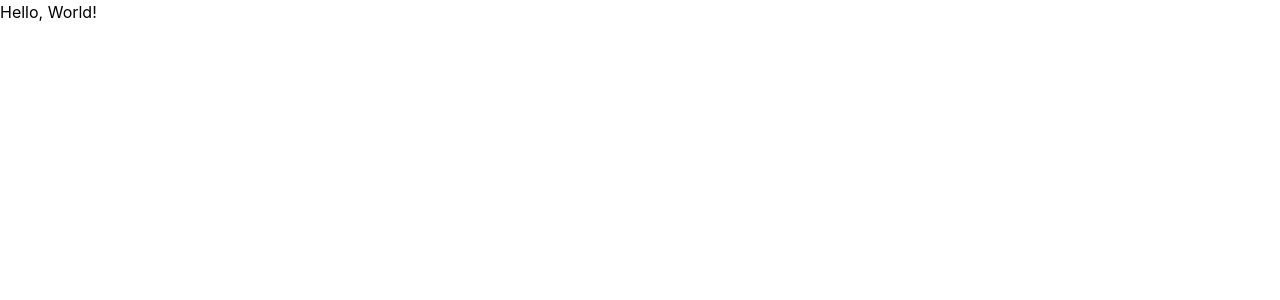
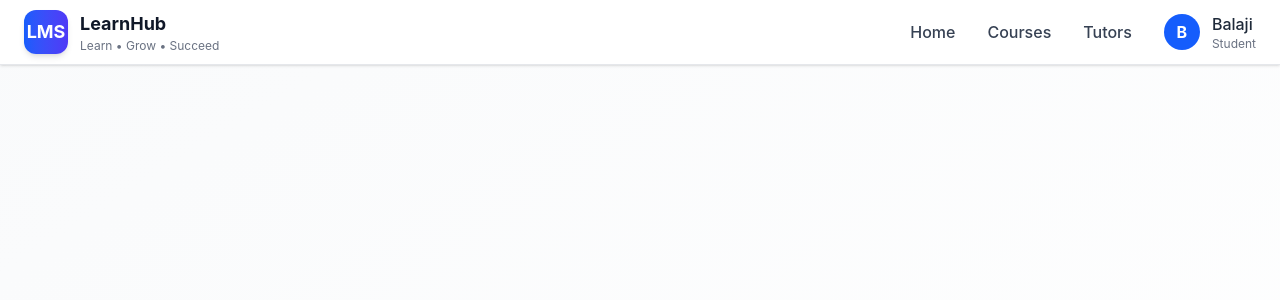
Before and after one commit to johnbalaji786/Learning-Management-System-Frontend, a React (Vite) app: page / in a window 1280 px wide. Shown: the top 300 px of the page. Built offline with nearby package versions, Linux system fonts and the light colour scheme.

Commit message:
navebar setup --done

```diff
--- a/package.json
+++ b/package.json
@@ -14,6 +14,8 @@
     "react": "^19.2.6",
     "react-dom": "^19.2.6",
     "react-router": "^7.18.0",
+    "react-router-dom": "^7.18.0",
+    "react-toastify": "^11.1.0",
     "tailwindcss": "^4.3.1"
   },
   "devDependencies": {
--- a/src/App.jsx
+++ b/src/App.jsx
@@ -1,15 +1,33 @@
 import { createBrowserRouter, RouterProvider } from "react-router";
+import { ToastContainer } from "react-toastify";
+import Home from "./pages/Home";
 
 const router = createBrowserRouter([
   {
     path: "/",
-    element: <h1>Hello, World!</h1>,
+    element: <Home />
   },
 ]);
 
 const App = () => {
   return (
-    <RouterProvider router={router} />
+
+    <>
+      <RouterProvider router={router} />
+       <ToastContainer
+        position="top-right"
+        autoClose={3000}
+        hideProgressBar={false}
+        newestOnTop={false}
+        closeOnClick
+        rtl={false}
+        pauseOnFocusLoss
+        draggable
+        pauseOnHover
+        theme="light"
+      />
+    </>
+
   )
 }
 
--- /dev/null
+++ b/src/components/Navbar.jsx
@@ -0,0 +1,235 @@
+import { Link } from "react-router-dom";
+
+const Navbar = () => {
+  const { isAuthenticated, user } = {
+    isAuthenticated: true,
+
+    user: {
+      name: "Balaji",
+      role: "student", // student | tutor | admin
+    },
+  };
+
+  return (
+    <nav className="bg-white border-b border-gray-200 shadow-sm sticky top-0 z-50">
+      <div className="max-w-7xl mx-auto px-6">
+        <div className="flex justify-between items-center h-16">
+          {/* LOGO */}
+
+          <Link to="/" className="flex items-center gap-3">
+            <div className="w-11 h-11 rounded-xl bg-gradient-to-r from-blue-600 to-indigo-600 flex items-center justify-center shadow-md">
+              <span className="text-white font-bold text-lg">LMS</span>
+            </div>
+
+            <div>
+              <h1 className="font-bold text-lg text-gray-900">LearnHub</h1>
+
+              <p className="text-xs text-gray-500">Learn • Grow • Succeed</p>
+            </div>
+          </Link>
+
+          {/* NAVIGATION */}
+
+          <div className="flex items-center gap-8">
+            <Link
+              to="/"
+              className="text-gray-700 hover:text-blue-600 font-medium"
+            >
+              Home
+            </Link>
+
+            <Link
+              to="/courses"
+              className="text-gray-700 hover:text-blue-600 font-medium"
+            >
+              Courses
+            </Link>
+
+            <Link
+              to="/tutors"
+              className="text-gray-700 hover:text-blue-600 font-medium"
+            >
+              Tutors
+            </Link>
+
+            {!isAuthenticated ? (
+              <>
+                <Link to="/login" className="text-gray-700 hover:text-blue-600">
+                  Login
+                </Link>
+
+                <Link
+                  to="/register"
+                  className="bg-blue-600 text-white px-5 py-2 rounded-lg hover:bg-blue-700"
+                >
+                  Register
+                </Link>
+              </>
+            ) : (
+              <div className="relative group">
+                {/* PROFILE */}
+
+                <button className="flex items-center gap-3">
+                  <div className="w-9 h-9 rounded-full bg-blue-600 text-white flex items-center justify-center font-bold">
+                    {user?.name?.charAt(0).toUpperCase()}
+                  </div>
+
+                  <div className="text-left">
+                    <p className="font-medium text-gray-800">{user?.name}</p>
+
+                    <p className="text-xs text-gray-500 capitalize">
+                      {user?.role}
+                    </p>
+                  </div>
+                </button>
+
+                {/* DROPDOWN */}
+
+                <div
+                  className="
+                absolute
+                right-0
+                top-full
+                mt-2
+                w-60
+                bg-white
+                rounded-xl
+                shadow-lg
+                border
+                border-gray-100
+                opacity-0
+                invisible
+                group-hover:opacity-100
+                group-hover:visible
+                transition-all
+                duration-200
+                z-50
+                "
+                >
+                  {/* STUDENT MENU */}
+
+                  {user?.role === "student" && (
+                    <>
+                      <Link
+                        to="/student/dashboard"
+                        className="block px-4 py-3 hover:bg-blue-50"
+                      >
+                        Dashboard
+                      </Link>
+
+                      <Link
+                        to="/bookings"
+                        className="block px-4 py-3 hover:bg-blue-50"
+                      >
+                        My Bookings
+                      </Link>
+
+                      <Link
+                        to="/payments"
+                        className="block px-4 py-3 hover:bg-blue-50"
+                      >
+                        Payments
+                      </Link>
+
+                      <Link
+                        to="/reviews"
+                        className="block px-4 py-3 hover:bg-blue-50"
+                      >
+                        Reviews
+                      </Link>
+                    </>
+                  )}
+
+                  {/* TUTOR MENU */}
+
+                  {user?.role === "tutor" && (
+                    <>
+                      <Link
+                        to="/tutor/dashboard"
+                        className="block px-4 py-3 hover:bg-blue-50"
+                      >
+                        Dashboard
+                      </Link>
+
+                      <Link
+                        to="/my-courses"
+                        className="block px-4 py-3 hover:bg-blue-50"
+                      >
+                        My Courses
+                      </Link>
+
+                      <Link
+                        to="/bookings"
+                        className="block px-4 py-3 hover:bg-blue-50"
+                      >
+                        Bookings
+                      </Link>
+
+                      <Link
+                        to="/earnings"
+                        className="block px-4 py-3 hover:bg-blue-50"
+                      >
+                        Earnings
+                      </Link>
+                    </>
+                  )}
+
+                  {/* ADMIN MENU */}
+
+                  {user?.role === "admin" && (
+                    <>
+                      <Link
+                        to="/admin/dashboard"
+                        className="block px-4 py-3 hover:bg-blue-50"
+                      >
+                        Dashboard
+                      </Link>
+
+                      <Link
+                        to="/users"
+                        className="block px-4 py-3 hover:bg-blue-50"
+                      >
+                        Manage Users
+                      </Link>
+
+                      <Link
+                        to="/courses"
+                        className="block px-4 py-3 hover:bg-blue-50"
+                      >
+                        Manage Courses
+                      </Link>
+
+                      <Link
+                        to="/payments"
+                        className="block px-4 py-3 hover:bg-blue-50"
+                      >
+                        Payments
+                      </Link>
+                    </>
+                  )}
+
+                  <hr />
+
+                  <button
+                    className="
+                w-full
+                text-left
+                px-4
+                py-3
+                text-red-600
+                hover:bg-red-50
+                "
+                  >
+                    Logout
+                  </button>
+                </div>
+              </div>
+            )}
+          </div>
+        </div>
+      </div>
+    </nav>
+  );
+};
+
+export default Navbar;
--- /dev/null
+++ b/src/pages/Home.Jsx
@@ -0,0 +1,11 @@
+import Navbar from "../components/Navbar";
+
+const Home = () => {
+  return (
+    <div className="min-h-screen bg-gradient-to-br from-gray-50 to-white">
+      <Navbar />
+    </div>
+  );
+};
+
+export default Home;
```
Also changed, not shown: src/pages/Login.jsx (added), src/pages/Register.jsx (added), 1 other file (tests, documents, lock files or other folders).
